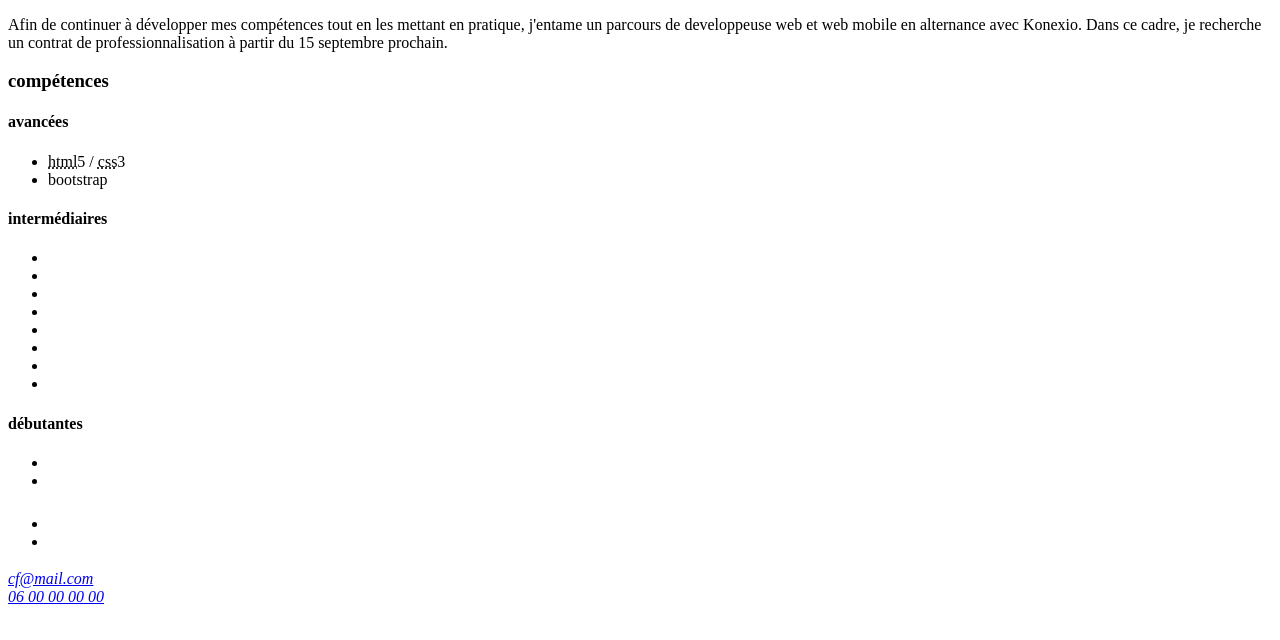
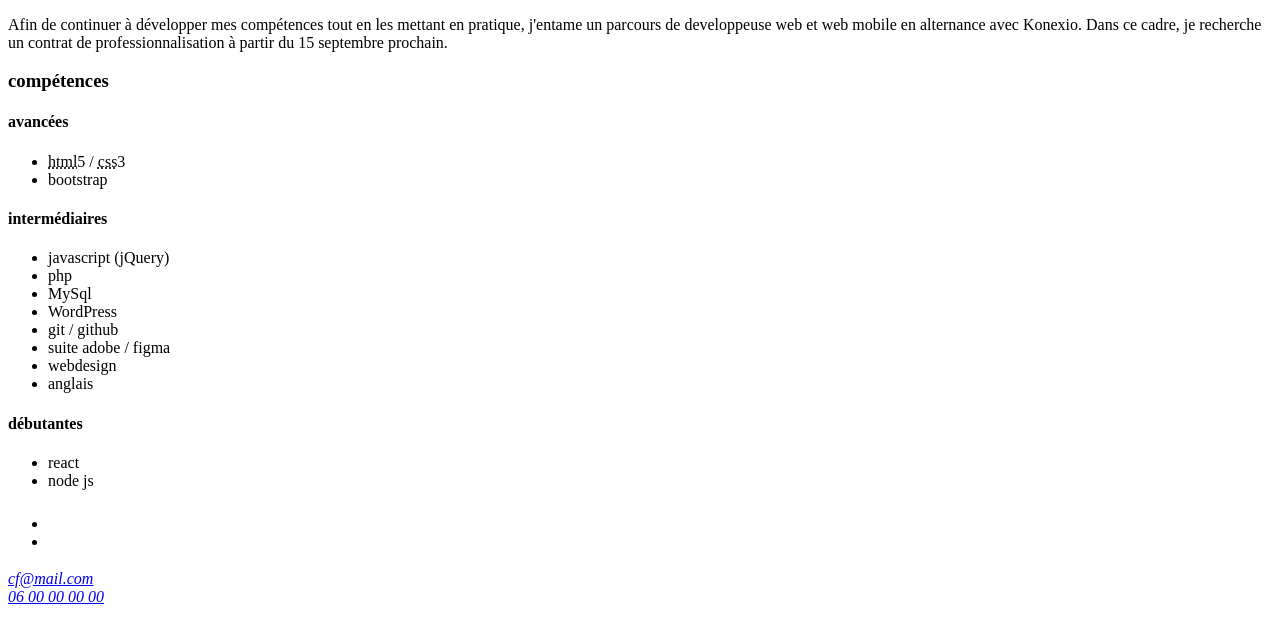
Before and after one commit to cfarn/cv, a plain HTML site: page index.html in a window 1280 px wide. Shown: the part 152-792 px from the top of the page. Drawn offline with Linux system fonts and the light colour scheme.

Commit message:
compétences

```diff
--- a/index.html
+++ b/index.html
@@ -32,21 +32,21 @@
             <article>
                 <h4>intermédiaires</h4>
                 <ul>
-                    <li></li>
-                    <li></li>
-                    <li></li>
-                    <li></li>
-                    <li></li>
-                    <li></li>
-                    <li></li>
-                    <li></li>
+                    <li>javascript (jQuery)</li>
+                    <li>php</li>
+                    <li>MySql</li>
+                    <li>WordPress</li>
+                    <li>git / github</li>
+                    <li>suite adobe / figma</li>
+                    <li>webdesign</li>
+                    <li>anglais</li>
                 </ul>
             </article>
             <article>
                 <h4>débutantes</h4>
                 <ul>
-                    <li></li>
-                    <li></li>
+                    <li>react</li>
+                    <li>node js</li>
                 </ul>
             </article>
         </section>
```
